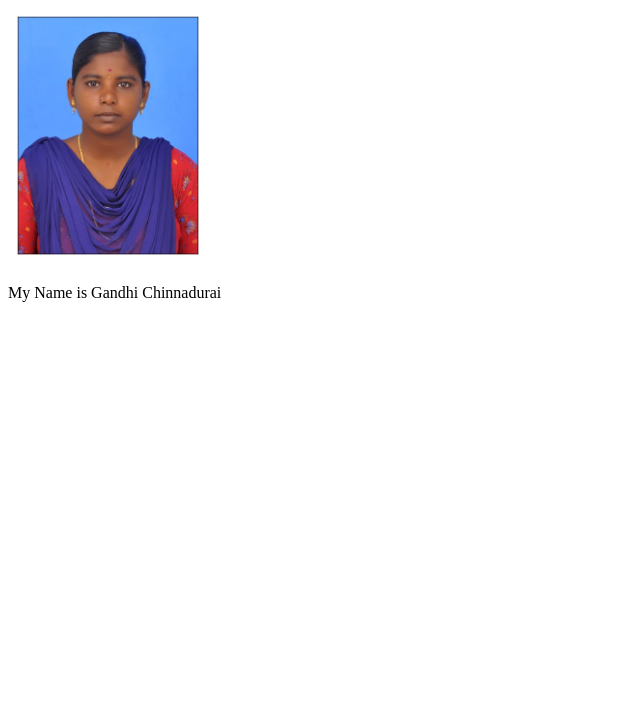
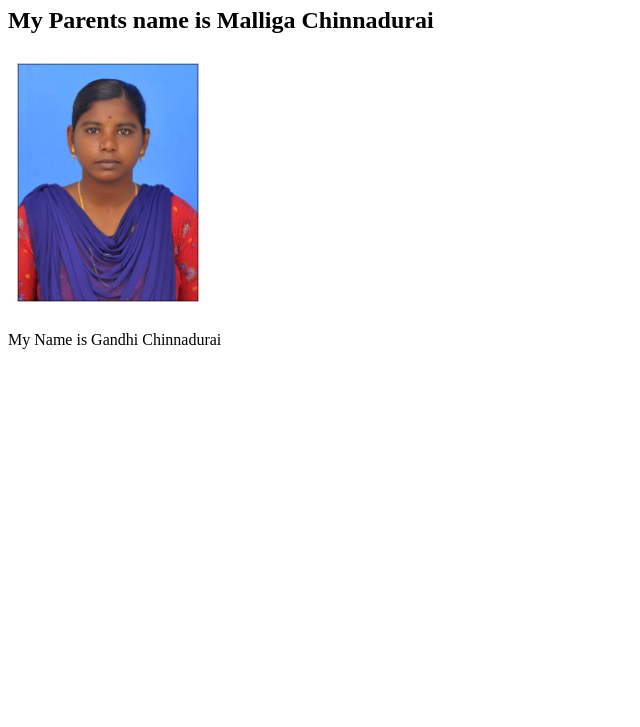
Before and after one commit to gandhicm65/First_Project, a plain HTML site: page index.html in a window 1280 px wide. Shown: the part 73-800 px from the top of the page, without its empty margins (0-640 px from the left). Drawn offline with Linux system fonts and the light colour scheme.

Commit message:
Added parents name

```diff
--- a/index.html
+++ b/index.html
@@ -7,6 +7,7 @@
 </head>
 <body>
     <h1>Welcome My First Project</h1>
+    <h2>My Parents name is Malliga Chinnadurai</h2>
     <img src="g.jpeg" width="200px" alt="No photo">
     <p>My Name is Gandhi Chinnadurai</p>
 </body>
```
